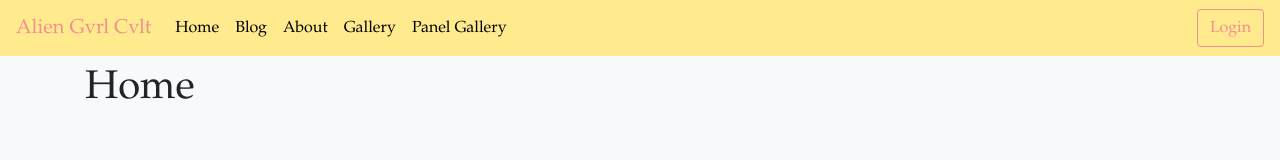
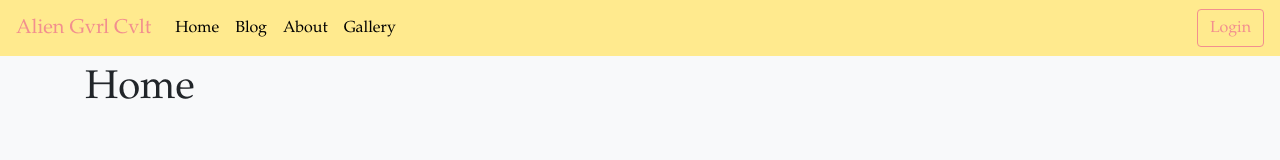
Before and after one commit to paulreyneveld/agc, a React (Create React App) app: page / in a window 1280 px wide. Shown: the top 160 px of the page. Built offline with nearby package versions, Linux system fonts and the light colour scheme; no server answers.

Commit message:
Finished removal and replacement of Gallery component

```diff
--- a/src/App.js
+++ b/src/App.js
@@ -14,7 +14,6 @@ import Gallery from './components/Gallery'
 import Login from './components/Login'
 import UpdateBlog from './components/UpdateBlog'
 import NewBlog from './components/NewBlog'
-import PanelGallery from './components/PanelGallery'
 import ManageImages from './components/ManageImages'
 import ImageUpload from './components/ImageUpload'
 import NewFooter from './components/NewFooter'
@@ -48,7 +47,6 @@ const App = () => {
           <Route path="/gallery">
             <Gallery />
           </Route>
-          <Route exact path="/panelgallery" component={PanelGallery} />
           <Route path="/login"  render={(props) => <Login {...props} />}/>
           <ProtectedRoute path="/imageupload" component={ImageUpload} />
           <ProtectedRoute exact path="/newblog" component={NewBlog} />
--- a/src/components/Navigation.js
+++ b/src/components/Navigation.js
@@ -45,7 +45,6 @@ const Navigation = ({ handleLogout }) => {
             <Nav.Link as={Link} to="/blog">Blog</Nav.Link>
             <Nav.Link as={Link} to="/about">About</Nav.Link>
             <Nav.Link as={Link} to="/gallery">Gallery</Nav.Link>
-            <Nav.Link as={Link} to="/panelgallery">Panel Gallery</Nav.Link>
             {authMenuView()}
             </Nav>
         </Navbar.Collapse>
```
Also changed, not shown: src/components/Gallery.js (renamed from src/components/PanelGallery.js), 1 other file (tests, documents, lock files or other folders).
